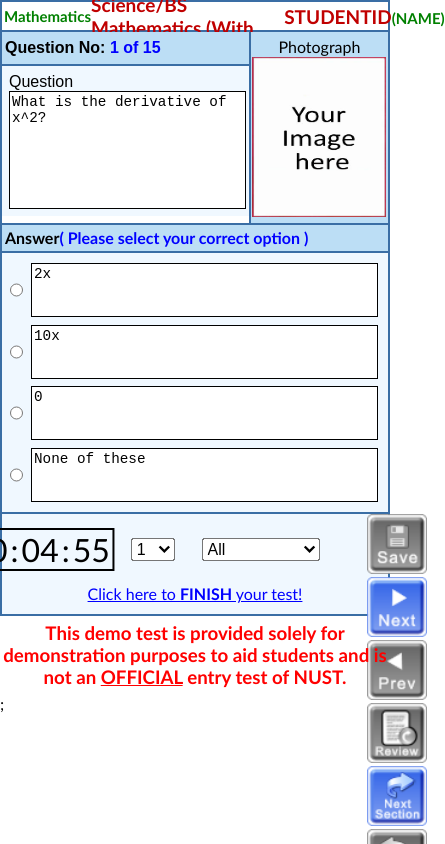
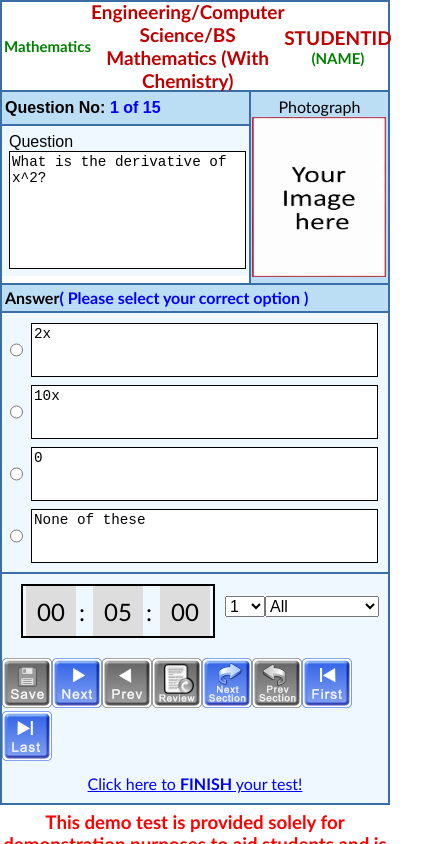
Before and after one commit to devvMuhammad/net-simulator, a React (Create React App) app: page / in a window 390 px wide. Shown: the top 844 px of the page, 445 px wide, since content can reach past the window. Built offline with nearby package versions, Linux system fonts and the light colour scheme.

Commit message:
responsiveness

```diff
--- a/src/App.css
+++ b/src/App.css
@@ -4,12 +4,17 @@ body {
   font-family: Trebuchet MS;
 }
 header {
-  height: 24px;
+  height: 5vh;
   display: flex;
   justify-content: space-between;
   align-items: center;
   border: 2px solid #3a6ea5;
   padding: 2px;
+}
+.net-demo {
+  display: flex;
+  flex-direction: column;
+  text-align: center;
 }
 .subject,
 .studentName {
@@ -22,6 +27,12 @@ header {
   color: #c00000;
   font-size: 19px;
   font-weight: bold;
+  text-align: center;
+}
+@media (max-height: 700px), (max-width: 700px) {
+  header {
+    height: 10vh;
+  }
 }
 #first-section {
   height: 191px;
@@ -127,40 +138,73 @@ header {
   resize: none;
 }
 #final-section {
-  height: 100px;
   background-color: #f0f8ff;
   border: 2px solid #3a6ea5;
   border-top: none;
   display: flex;
   flex-direction: column;
 }
+
 .functionalities {
   display: flex;
-  height: 70px;
+  flex-wrap: wrap;
+  justify-content: space-between;
+  align-items: center;
+  /* padding: 10px; */
 }
+
 .dropdown-container {
   display: flex;
+  flex-wrap: wrap;
   justify-content: center;
   align-items: center;
-  flex-grow: 70;
-  transform: translateX(-10%);
 }
+
+.countdown-container {
+  display: flex;
+  align-items: center;
+  margin-right: 10px;
+}
+
+.countdown-box {
+  display: flex;
+  align-items: center;
+  justify-content: center;
+  width: 50px;
+  height: 50px;
+  background-color: #ddd;
+  margin-right: 5px;
+}
+
+.countdown-separator {
+  font-size: 24px;
+  margin-right: 5px;
+}
+
 .dropdown {
-  margin: 0 20px;
-  transform: scale(1.2);
+  margin-right: 10px;
+  margin-bottom: 10px;
+  font-size: 16px;
 }
+
 .buttons-container {
   display: flex;
+  flex-wrap: wrap;
   justify-content: flex-end;
-  flex-grow: 1;
+  margin-bottom: 10px;
 }
+
 .buttons-container input[type="image"] {
   height: 60px;
+  /* transform: scale(1.2); */
 }
+
 .finish-test {
   display: flex;
   justify-content: center;
+  margin-bottom: 10px;
 }
+
 .finishing-paragraph {
   font-family: Trebuchet MS;
   color: blue;
@@ -168,19 +212,49 @@ header {
   margin: 0;
   text-decoration: underline;
 }
+
 .finishing-paragraph:hover {
   transform: translateY(-2px);
   cursor: pointer;
 }
+
 .finishing-paragraph span {
   font-weight: bold;
 }
+
 #ending {
   color: red;
   text-align: center;
   margin: 6px 0px;
 }
+
 #ending span {
   text-decoration: underline;
   font-weight: bold;
 }
+
+@media (max-width: 800px), (max-height: 400px) {
+  .functionalities {
+    flex-direction: column;
+    align-items: stretch;
+  }
+  .dropdown-container {
+    margin-right: 0;
+    margin-bottom: 10px;
+    transform: none;
+  }
+  .dropdown {
+    margin-right: 0;
+    margin-bottom: 10px;
+    transform: none;
+  }
+  .countdown-container {
+    margin: 10px;
+  }
+  .buttons-container {
+    justify-content: center;
+  }
+  .buttons-container input[type="image"] {
+    height: 50px;
+  }
+}
--- a/src/components/Countdown.css
+++ b/src/components/Countdown.css
@@ -15,5 +15,5 @@
 
 .countdown-number,
 .countdown-separator {
-  font-size: 2rem;
+  font-size: 1.5rem;
 }
--- a/src/components/Functionalities.js
+++ b/src/components/Functionalities.js
@@ -350,7 +350,6 @@ const Functionalities = ({ setDropdownValue, dropdownValue, outOf }) => {
               alt="save"
               onClick={lastHandler}
             />
-            <input type="image" src={helpButton} alt="save" />
           </div>
         </div>
       </div>
--- a/src/components/Timer.js
+++ b/src/components/Timer.js
@@ -5,16 +5,16 @@ import "./Countdown.css";
 const Countdown = ({ finishTest }) => {
   const [remainingTime, setRemainingTime] = useState(300);
 
-  useEffect(() => {
-    const intervalId = setInterval(() => {
-      setRemainingTime((prevTime) => prevTime - 1);
-    }, 1000);
-    if (remainingTime === 0) {
-      finishTest();
-      clearInterval(intervalId);
-    }
-    return () => clearInterval(intervalId);
-  }, [remainingTime]);
+  // useEffect(() => {
+  //   const intervalId = setInterval(() => {
+  //     setRemainingTime((prevTime) => prevTime - 1);
+  //   }, 1000);
+  //   if (remainingTime === 0) {
+  //     finishTest();
+  //     clearInterval(intervalId);
+  //   }
+  //   return () => clearInterval(intervalId);
+  // }, [remainingTime]);
 
   const hours = Math.floor(remainingTime / 3600)
     .toString()
```
